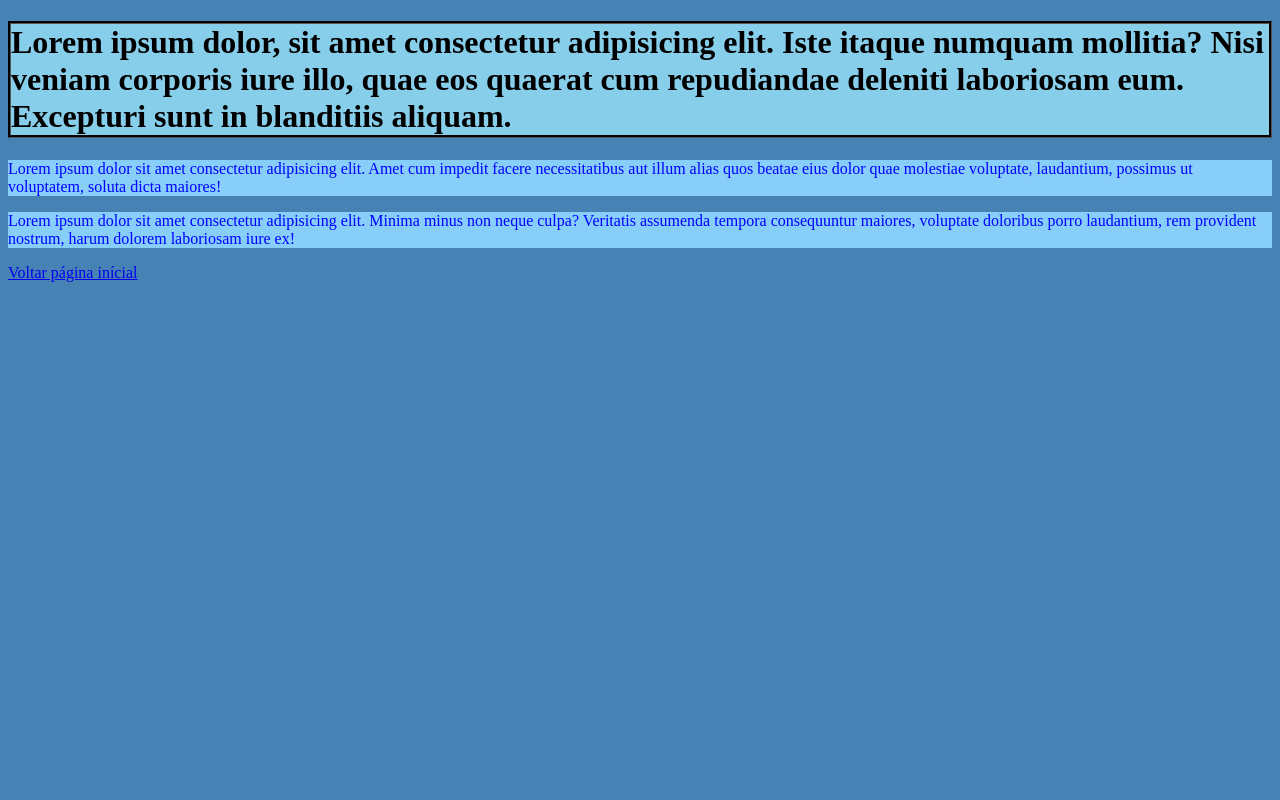
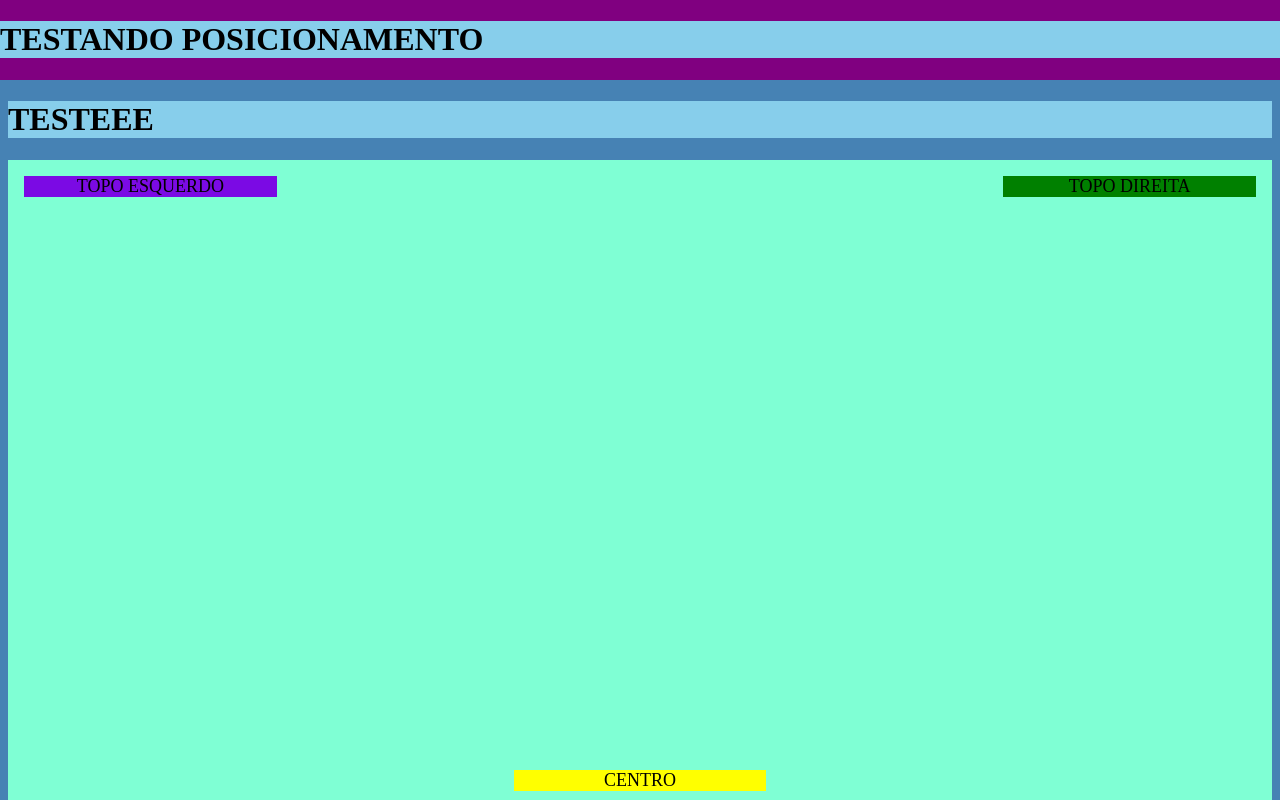
Before and after one commit to projetosara/meuprimeirosite, a plain HTML site: page testecss.html in a window 1280 px wide. Shown: the top 800 px of the page. Drawn offline with Linux system fonts and the light colour scheme.

Commit message:
Add files via upload

```diff
--- a/testecss.html
+++ b/testecss.html
@@ -15,12 +15,81 @@
         p{
             background-color: #87CEFA;
         }
+        .container{
+            position: relative;
+            background-color: aquamarine;
+            width: 100%;
+            height: 1220px;
+            text-align: center;
+        }
+        .topoesquerda{
+            position: absolute;
+            top: 16px;
+            left: 16px;
+            font-size: 18px;
+            width: 20%;
+            background-color: rgb(123, 10, 228);
+        }
+        .topodireita{
+            position: absolute;
+            top: 16px;
+            right: 16px;
+            font-size: 18px;
+            width: 20%;
+            background-color: green;
+        }
+        .abaixoesquerda{
+            position: absolute;
+            bottom: 8px;
+            left: 16px;
+            font-size: 18px;
+            width: 20%;
+            background-color: red;
+        }
+        .abaixodireita{
+            position: absolute;
+            bottom: 16px;
+            right: 16px;
+            font-size: 18px;
+            width: 20%;
+            background-color: blue;
+        }
+        .centro{
+            position: absolute;
+            top: 50%;
+            font-size: 18px;
+            width: 20%;
+            background-color: yellow;
+            margin-left: 40%;
+        }
+        .fixo{
+            position: fixed;
+            top:0;
+            right: 0;
+            left: 0;
+           z-index: 1030;
+            background-color: purple;
+        }
+        .main{
+            margin-top: 8%;
+        }
+
+
     </style>
 </head>
 <body>
-    <h1 style="border-color: black; border-style: groove;" >Lorem ipsum dolor, sit amet consectetur adipisicing elit. Iste itaque numquam mollitia? Nisi veniam corporis iure illo, quae eos quaerat cum repudiandae deleniti laboriosam eum. Excepturi sunt in blanditiis aliquam.</h1>
-    <p style="color: blue;">Lorem ipsum dolor sit amet consectetur adipisicing elit. Amet cum impedit facere necessitatibus aut illum alias quos beatae eius dolor quae molestiae voluptate, laudantium, possimus ut voluptatem, soluta dicta maiores!</p>
-    <p style="color: blue;">Lorem ipsum dolor sit amet consectetur adipisicing elit. Minima minus non neque culpa? Veritatis assumenda tempora consequuntur maiores, voluptate doloribus porro laudantium, rem provident nostrum, harum dolorem laboriosam iure ex!</p>
-    <a href="index.html"><div> Voltar página inícial</div></a>
+    <header class="fixo">
+        <h1>TESTANDO POSICIONAMENTO</h1>
+    </header>
+    <div class="main">
+        <h1>TESTEEE</h1>
+            <div class="container">
+                <div class="topoesquerda">TOPO ESQUERDO</div>
+                <div class="topodireita">TOPO DIREITA</div>
+                <div class="abaixoesquerda">ABAIXO ESQUERDA</div>
+                <div class="abaixodireita">ABAIXO DIREITA</div>
+                <div class="centro">CENTRO</div>
+            </div>
+    </div>
 </body>
 </html>
```
